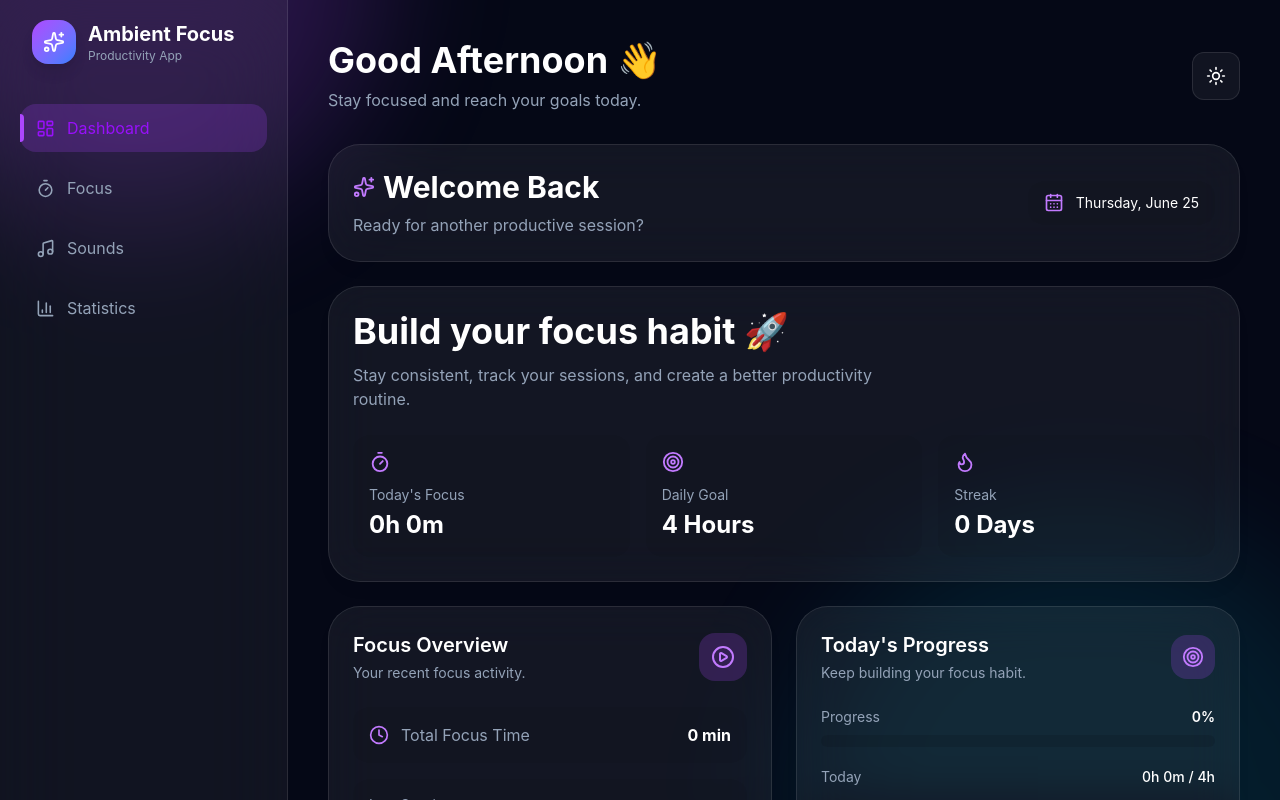
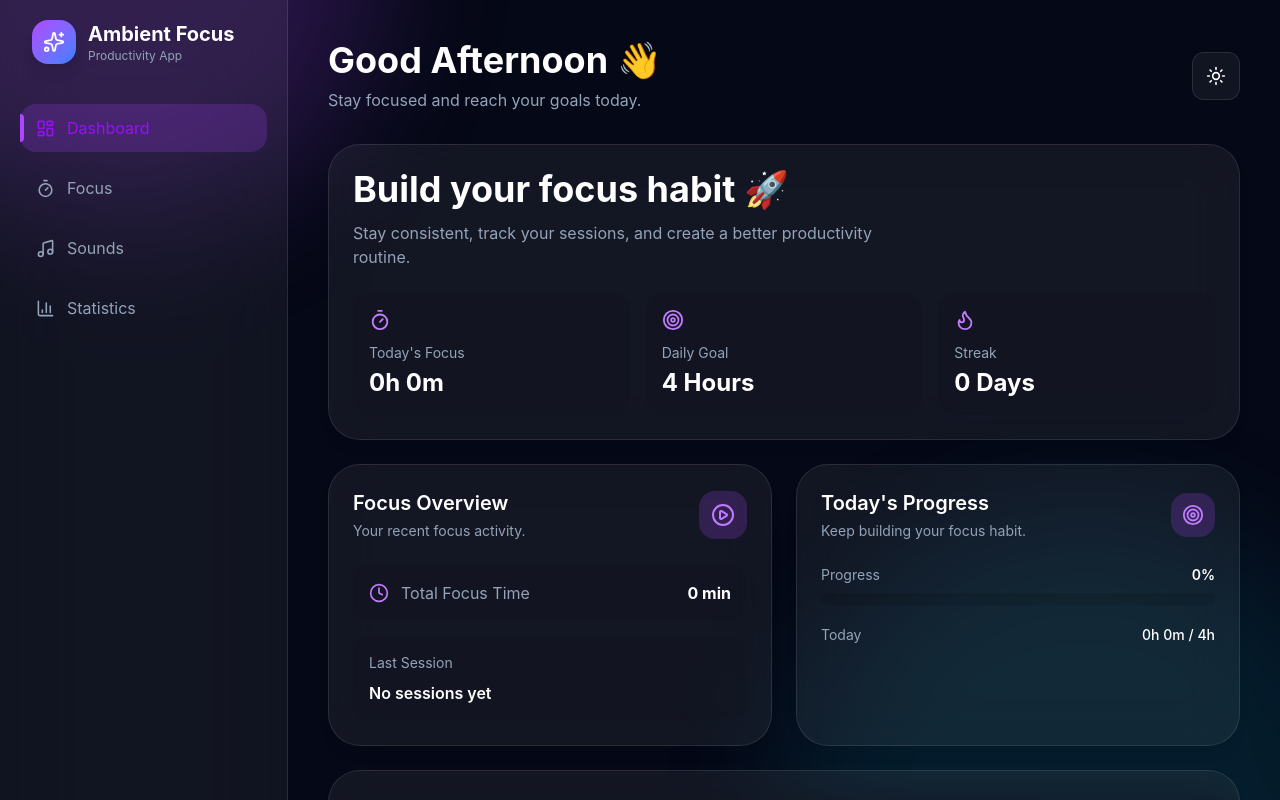
Before and after one commit to djabranemmd/ambient-focus-app, a React (Vite) app: page / in a window 1280 px wide. Shown: the top 800 px of the page. Built offline with nearby package versions, Linux system fonts and the light colour scheme.

Commit message:
refactor: simplify home page architecture

```diff
--- a/src/pages/Home.jsx
+++ b/src/pages/Home.jsx
@@ -9,14 +9,17 @@
 import DashboardLayout from "../components/layout/DashboardLayout";
 import TopBar from "../components/layout/TopBar";
 
-import DashboardGrid from "../components/dashboard/DashboardGrid";
+import DashboardContent from "../components/dashboard/DashboardContent";
 
-import DashboardContent from "../components/dashboard/DashboardContent";
+import TimerSection from "../components/timer/TimerSection";
+import AudioMixer from "../components/audio/AudioMixer";
+import Statistics from "../components/stats/Statistics";
+import DashboardExtras from "../components/stats/DashboardExtras";
+
 
 import {
   useNavigation,
 } from "../context/NavigationContext";
-
 
 
 
@@ -38,8 +41,7 @@
 
 
 
-
-  const renderContent = () => {
+  const renderPage = () => {
 
 
     switch(activePage) {
@@ -48,10 +50,32 @@
       case "focus":
 
         return (
+          <TimerSection />
+        );
 
-  <DashboardContent />
 
-);
+
+      case "sounds":
+
+        return (
+          <AudioMixer />
+        );
+
+
+
+      case "statistics":
+
+        return (
+
+          <>
+
+            <Statistics />
+
+            <DashboardExtras />
+
+          </>
+
+        );
 
 
 
@@ -60,9 +84,7 @@
       default:
 
         return (
-
-          <DashboardGrid />
-
+          <DashboardContent />
         );
 
 
@@ -94,8 +116,6 @@
 
           id="main-content"
 
-          aria-label="Ambient Focus dashboard"
-
           className="
             w-full
             max-w-7xl
@@ -109,10 +129,7 @@
         >
 
 
-
           <TopBar />
-
-
 
 
 
@@ -123,25 +140,10 @@
           >
 
 
-
             <motion.div
 
 
               key={activePage}
-
-
-
-              role="region"
-
-
-
-              aria-live="polite"
-
-
-
-              aria-label={`${activePage} section`}
-
-
 
 
 
@@ -156,8 +158,6 @@
 
 
 
-
-
               animate={
                 reduceMotion
                   ? undefined
@@ -169,8 +169,6 @@
 
 
 
-
-
               exit={
                 reduceMotion
                   ? undefined
@@ -179,8 +177,6 @@
                       y:-10,
                     }
               }
-
-
 
 
 
@@ -196,25 +192,19 @@
 
                     {
                       duration:0.3,
-                      ease:"easeOut",
                     }
 
               }
 
-
-
             >
 
 
-
               {
-                renderContent()
+                renderPage()
               }
 
 
-
             </motion.div>
-
 
 
           </AnimatePresence>
@@ -224,9 +214,7 @@
         </main>
 
 
-
       </DashboardLayout>
-
 
 
     </>
```
